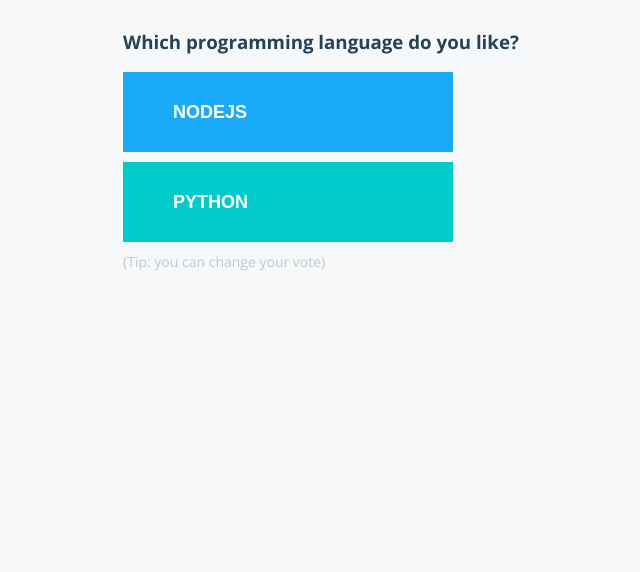
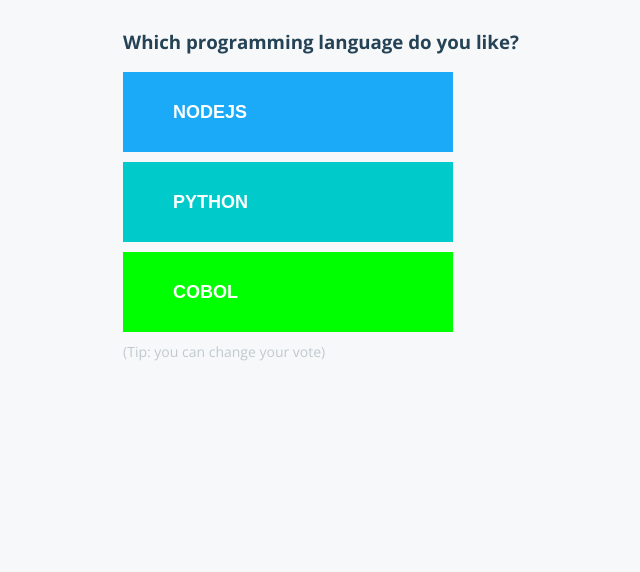
Before and after one commit to mrautlan/voting-app-py, a Flask app: page / in a window 1280 px wide. Shown: the top 572 px of the page, without its empty margins (319-959 px from the left). Run offline with Flask 3, Linux system fonts and the light colour scheme; some libraries are stand-ins or nearby versions.

Commit message:
this is very shitty code

```diff
--- a/app.py
+++ b/app.py
@@ -10,6 +10,7 @@ import json
 
 option_a = os.getenv('OPTION_A', "Nodejs")
 option_b = os.getenv('OPTION_B', "Python")
+option_c = 'COBOL'
 hostname = socket.gethostname()
 proc = platform.processor()
 
@@ -48,6 +49,7 @@ def hello():
         'index.html',
         option_a=option_a,
         option_b=option_b,
+        option_c=option_c,
         hostname=hostname,
         vote=vote,
         proc=proc,
--- a/static/stylesheets/style.css
+++ b/static/stylesheets/style.css
@@ -33,6 +33,9 @@
 
   button.b{
     background-color: #00cbca;
+  }
+  button.c{
+    background-color: #00ff00;
   }
 
 
--- a/templates/index.html
+++ b/templates/index.html
@@ -2,7 +2,7 @@
 <html>
   <head>
     <meta charset="utf-8">
-    <title>{{option_a}} vs {{option_b}}!</title>
+    <title>{{option_a}} vs {{option_b}} vs {{option_c}}!</title>
     <base href="/index.html">
     <meta name = "viewport" content = "width=device-width, initial-scale = 1.0">
     <link rel="stylesheet" href="//maxcdn.bootstrapcdn.com/font-awesome/4.4.0/css/font-awesome.min.css">
@@ -15,6 +15,7 @@
         <form id="choice" name='form' method="POST" action="">
           <button id="a" type="submit" name="vote" class="a" value="a">{{option_a}}</button>
           <button id="b" type="submit" name="vote" class="b" value="b">{{option_b}}</button>
+          <button id="c" type="submit" name="vote" class="c" value="c">{{option_c}}</button>
         </form>
         <div id="tip">
           (Tip: you can change your vote)
@@ -40,6 +41,10 @@
         $(".b").prop('disabled', true);
         $(".b").html('{{option_b}} <i class="fa fa-check-circle"></i>');
       }
+      if(vote == "c"){
+        $(".c").prop('disabled', true);
+        $(".c").html('{{option_c}} <i class="fa fa-check-circle"></i>');
+      }
 
     </script>
     {% endif %}
```
